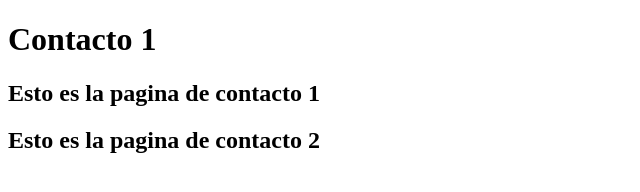
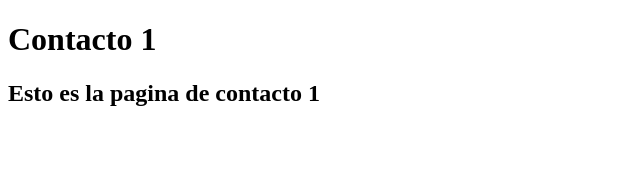
Before and after one commit to gamon22/githubTesting, a plain HTML site: page contacto.html in a window 1280 px wide. Shown: the whole page, without its empty margins (0-640 px from the left). Drawn offline with Linux system fonts and the light colour scheme.

Commit message:
Resolviendo conflictos

```diff
--- a/contacto.html
+++ b/contacto.html
@@ -10,6 +10,5 @@
    <h1>Contacto  1</h1>
    <h2>Esto es la pagina de contacto 1</h2>
 
-   <h2>Esto es la pagina de contacto 2</h2>
 </body>
 </html>
```
